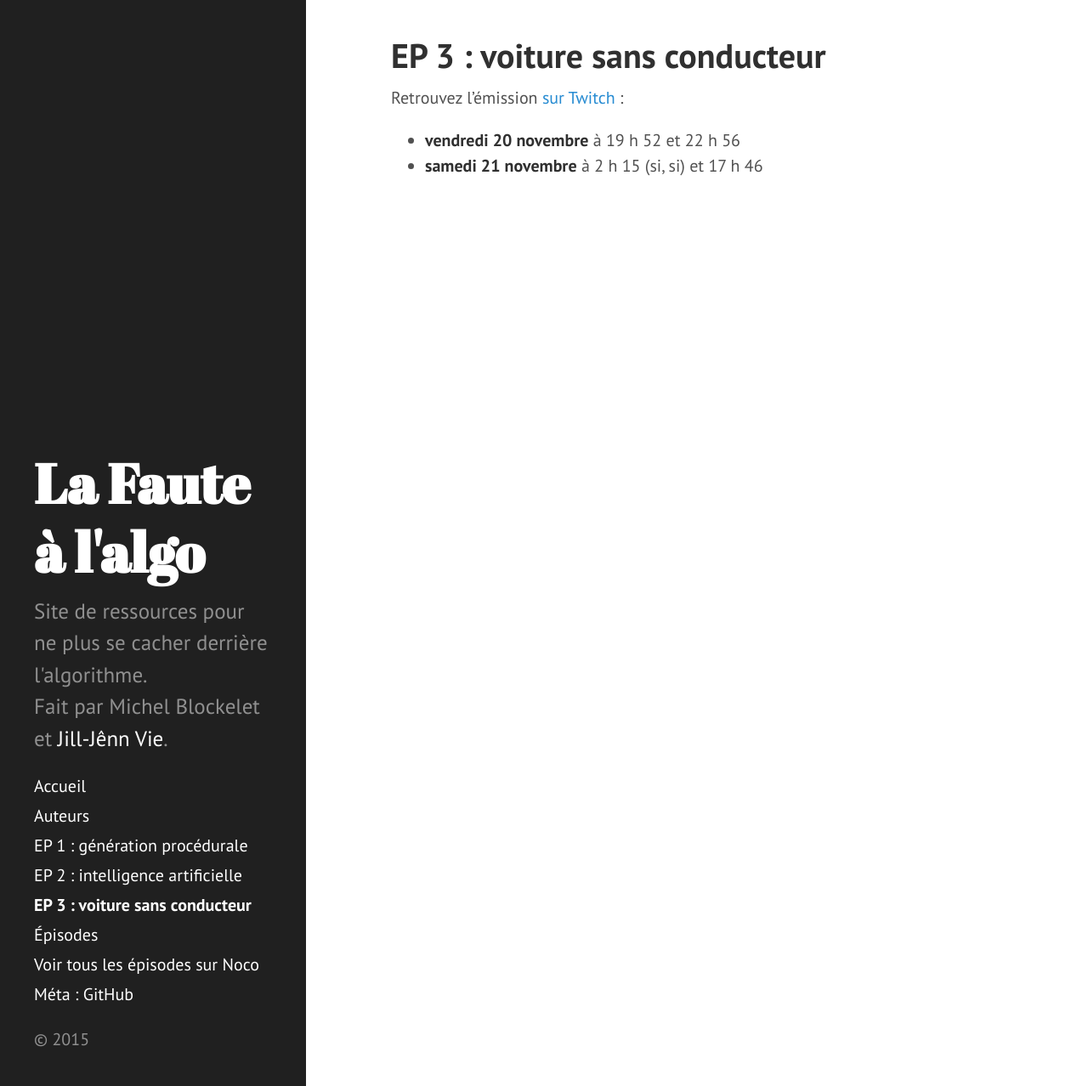
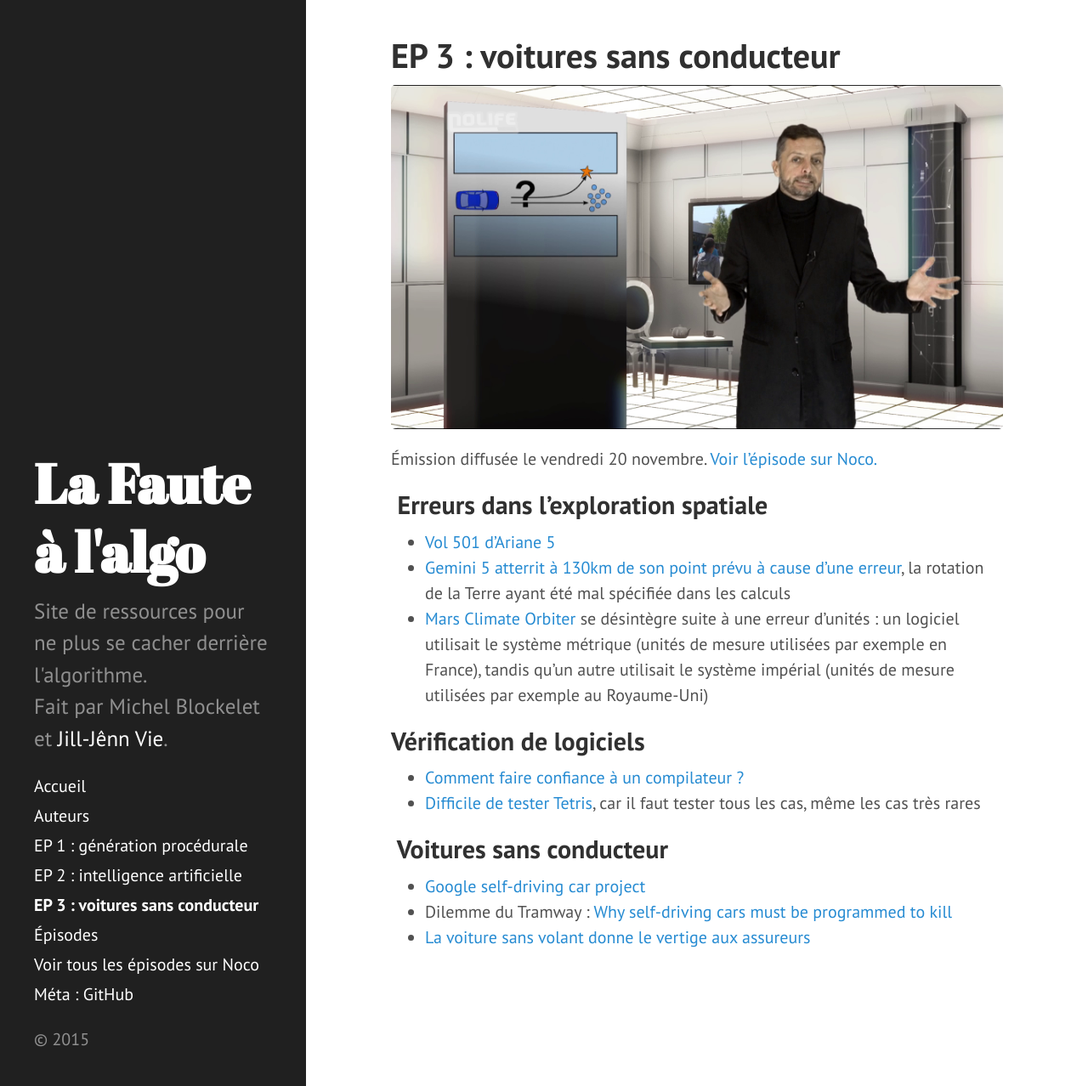
Before and after one commit to jilljenn/fautealgo, a Jekyll site: the page built from ep3/index.md, in a window 1280 px wide and 1278 px high. Shown: the whole window at 85% size. Built offline with Jekyll 4.4.1, drawn with Linux system fonts in a browser that asks for light colours; Markdown is read by kramdown in place of the engine named in the settings; a script that is not in the unit is left out.

Commit message:
Ajout épisode 3 + images

```diff
--- a/ep3/index.md
+++ b/ep3/index.md
@@ -1,11 +1,27 @@
 ---
 layout: page
-title: "EP 3 : voiture sans conducteur"
+title: "EP 3 : voitures sans conducteur"
 published: true
 comments: true
 ---
 
-Retrouvez l'émission [sur Twitch](http://twitch.tv/nolife) :
+![EP 3 : voitures sans conducteur]({{ site.baseurl }}static/preview-ep3.png "EP 3 : voitures sans conducteur")
 
-- **vendredi 20 novembre** à 19 h 52 et 22 h 56
-- **samedi 21 novembre** à 2 h 15 (si, si) et 17 h 46
+Émission diffusée le vendredi 20 novembre. [Voir l'épisode sur Noco.](http://noco.tv/emission/24160/nolife/la-faute-a-l-algo/03-voitures-sans-conducteurs)
+
+## Erreurs dans l'exploration spatiale
+
+- [Vol 501 d'Ariane 5](https://fr.wikipedia.org/wiki/Vol_501_d'Ariane_5)
+- [Gemini 5 atterrit à 130km de son point prévu à cause d'une erreur](https://books.google.fr/books?id=c8PpO58QwowC&lpg=PA320&ots=PWrAGdu0WZ&dq=gemini%205%20computer%20error&hl=fr&pg=PA320#v=onepage&q&f=false), la rotation de la Terre ayant été mal spécifiée dans les calculs
+- [Mars Climate Orbiter](https://fr.wikipedia.org/wiki/Mars_Climate_Orbiter) se désintègre suite à une erreur d'unités : un logiciel utilisait le système métrique (unités de mesure utilisées par exemple en France), tandis qu'un autre utilisait le système impérial (unités de mesure utilisées par exemple au Royaume-Uni)
+
+## Vérification de logiciels
+
+- [Comment faire confiance à un compilateur ?](https://interstices.info/jcms/n_52365/comment-faire-confiance-a-un-compilateur)
+- [Difficile de tester Tetris](http://blog.jwhitham.org/2014/10/its-hard-to-test-software-even-simple.html), car il faut tester tous les cas, même les cas très rares
+
+## Voitures sans conducteur
+
+- [Google self-driving car project](https://www.google.com/selfdrivingcar/)
+- Dilemme du Tramway : [Why self-driving cars must be programmed to kill](http://www.technologyreview.com/view/542626/why-self-driving-cars-must-be-programmed-to-kill/)
+- [La voiture sans volant donne le vertige aux assureurs](http://www.lemonde.fr/economie/article/2015/09/14/la-voiture-sans-volant-donne-le-vertige-aux-assureurs_4756023_3234.html)
```
Also changed, not shown: ep1/index.md (+2 -0 lines), ep2/index.md (+2 -0 lines), eps.md (+5 -11 lines), index.md (+9 -7 lines), static/preview-ep1.png (added), static/preview-ep2.png (added), static/preview-ep3.png (added).
